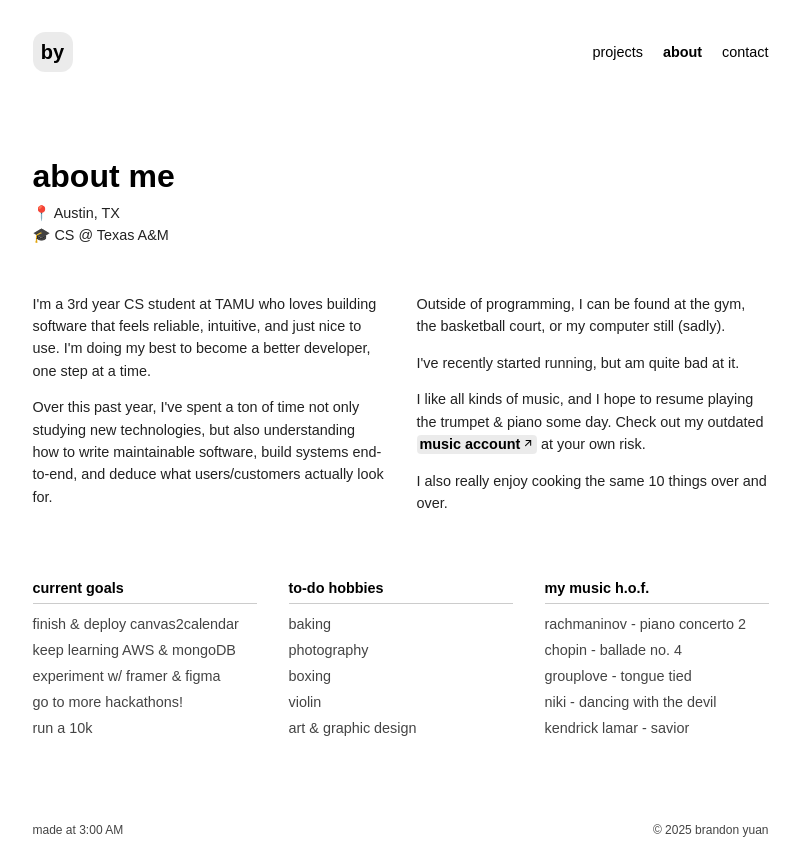
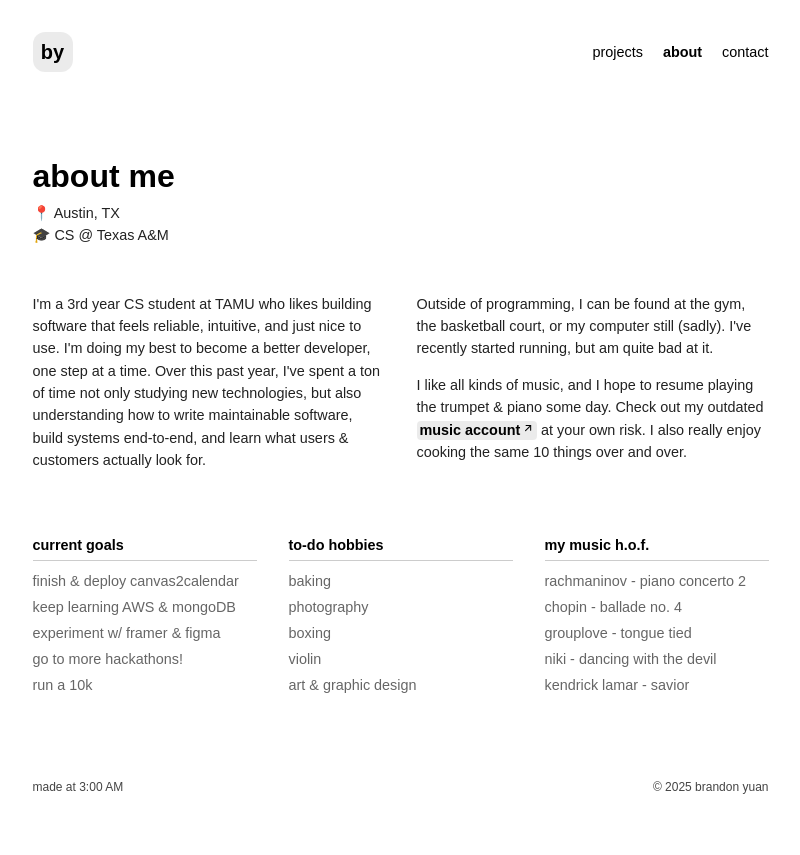
Before and after one commit to brandonyuanCS/brandonyuancs.github.io, a React (Vite) app: page /about in a window 1280 px wide. Shown: the whole page, without its empty margins (232-1032 px from the left). After the commit the page ends 811 px from the top, so only its background shows below. Built offline with nearby package versions, Linux system fonts and the light colour scheme; a web font is replaced by a local one.

Commit message:
styling changes

```diff
--- a/src/components/cards/ProjectCard.tsx
+++ b/src/components/cards/ProjectCard.tsx
@@ -59,7 +59,7 @@ export default function ProjectCard({
                 variant="outline"
                 color="black"
                 size="lg"
-                radius="sm"
+                radius="md"
                 style={{ margin: '0 0', padding: '2px 6px' }}
               >
                 {tag}
--- a/src/index.css
+++ b/src/index.css
@@ -144,7 +144,7 @@ button.contact-submit-button,
   from {
     opacity: 0;
     transform: translateY(15px);
-    filter: blur(3px);
+    filter: blur(5px);
   }
   to {
     opacity: 1;
--- a/src/pages/about/About.module.css
+++ b/src/pages/about/About.module.css
@@ -31,7 +31,7 @@
 .list {
   line-height: 1.8;
   margin: 0;
-  color: #444444;
+  color: #666666;
 }
 
 /* Force stacking below your custom breakpoint */
--- a/src/pages/about/About.tsx
+++ b/src/pages/about/About.tsx
@@ -15,31 +15,22 @@ export default function About() {
       <Grid gutter="xl" className={`${styles.section} animate-fade-in-up-delay-2`}>
         <Grid.Col span={{ base: 12, sm: 6 }}>
           <p>
-            I'm a 3rd year CS student at TAMU who loves building software that feels
+            I'm a 3rd year CS student at TAMU who likes building software that feels
             reliable, intuitive, and just nice to use. I'm doing my best to become a better
-            developer, one step at a time.
-          </p>
-          <p>
-            Over this past year, I've spent a ton of time not only studying new technologies,
+            developer, one step at a time. Over this past year, I've spent a ton of time not only studying new technologies,
             but also understanding how to write maintainable software, build systems end-to-end,
-            and deduce what users/customers actually look for.
+            and learn what users & customers actually look for.
           </p>
         </Grid.Col>
         <Grid.Col span={{ base: 12, sm: 6 }}>
           <p>
             Outside of programming, I can be found at the gym, the basketball court, or my computer
-            still (sadly).
-          </p>
-          <p>
-            I've recently started running, but am quite bad at it.
+            still (sadly). I've recently started running, but am quite bad at it.
           </p>
           <p>
             I like all kinds of music, and I hope to resume playing the trumpet & piano some day. Check
             out my outdated <ExternalLink href='https://www.instagram.com/brandon.trumpet/'>music account</ExternalLink> at
-            your own risk.
-          </p>
-          <p>
-            I also really enjoy cooking the same 10 things over and over.
+            your own risk. I also really enjoy cooking the same 10 things over and over.
           </p>
         </Grid.Col>
       </Grid>
```
